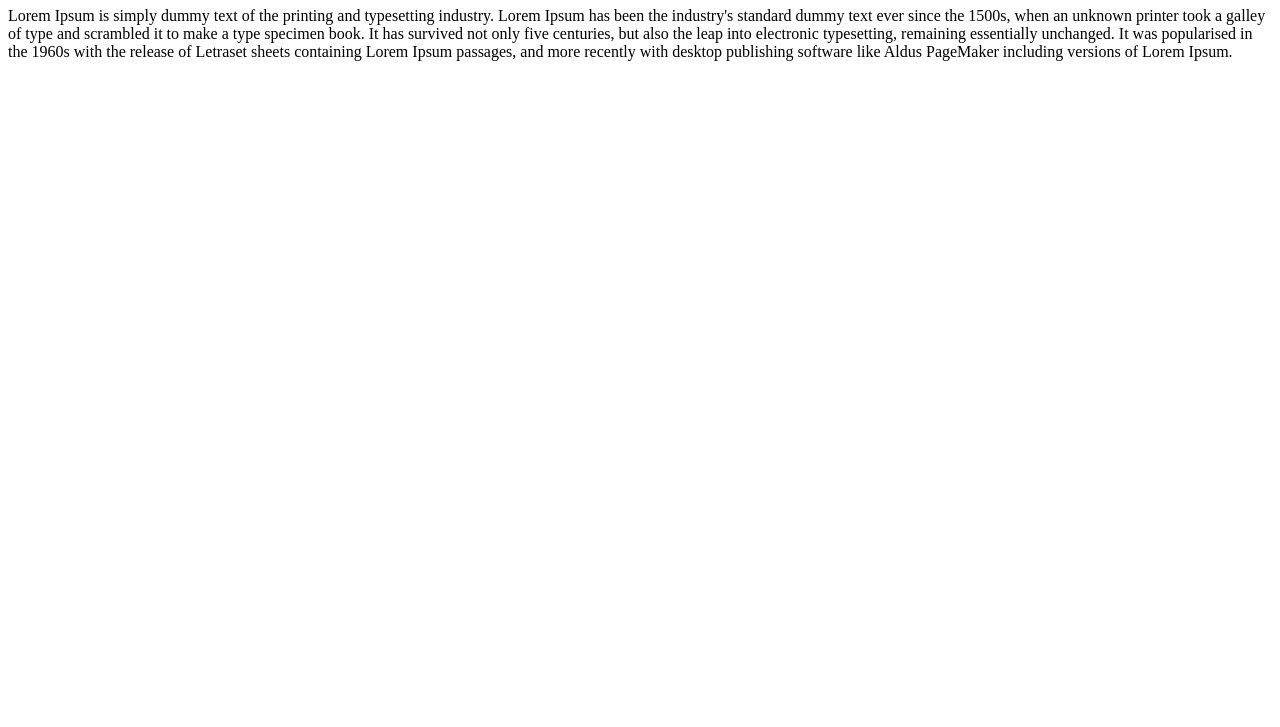
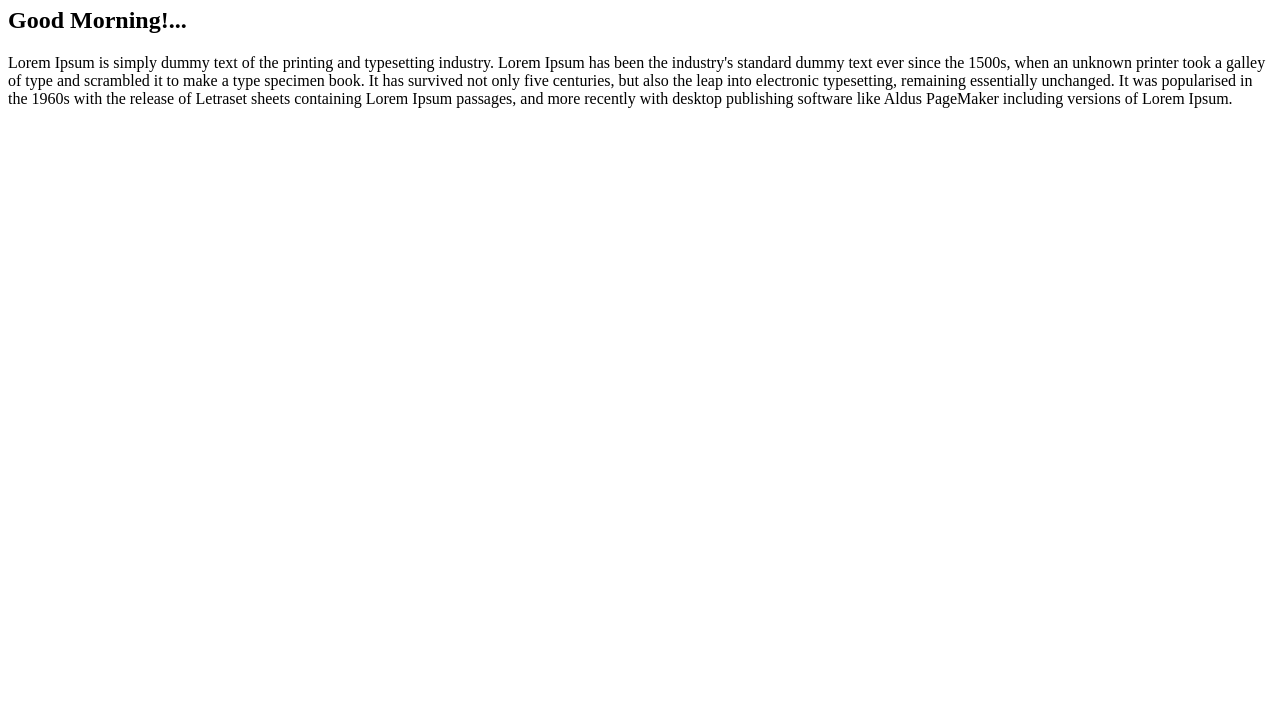
Before and after one commit to khizramk02/Bootcamp_Ass1, a plain HTML site: page index.html in a window 1280 px wide. Shown: the part 73-800 px from the top of the page. Drawn offline with Linux system fonts and the light colour scheme.

Commit message:
Update index.html

```diff
--- a/index.html
+++ b/index.html
@@ -7,6 +7,7 @@
 </head>
 <body>
     <h1>Hello World</h1>
+    <h2>Good Morning!...</h2>
     <p>Lorem Ipsum is simply dummy text of the printing and typesetting industry. Lorem Ipsum has been the industry's standard dummy text ever since the 1500s, when an unknown printer took a galley of type and scrambled it to make a type specimen book. It has survived not only five centuries, but also the leap into electronic typesetting, remaining essentially unchanged. It was popularised in the 1960s with the release of Letraset sheets containing Lorem Ipsum passages, and more recently with desktop publishing software like Aldus PageMaker including versions of Lorem Ipsum.</p>
 </body>
 </html>
```
